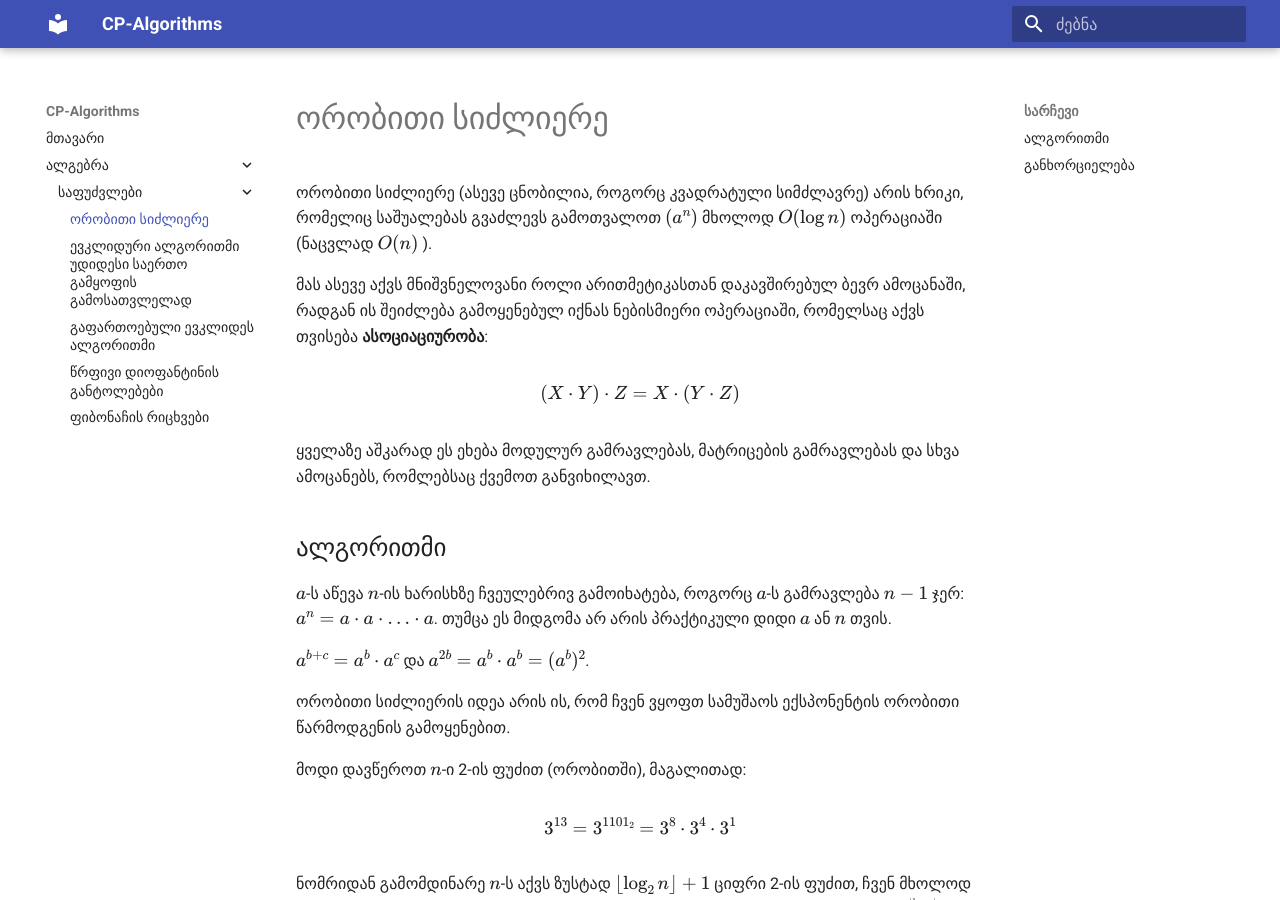
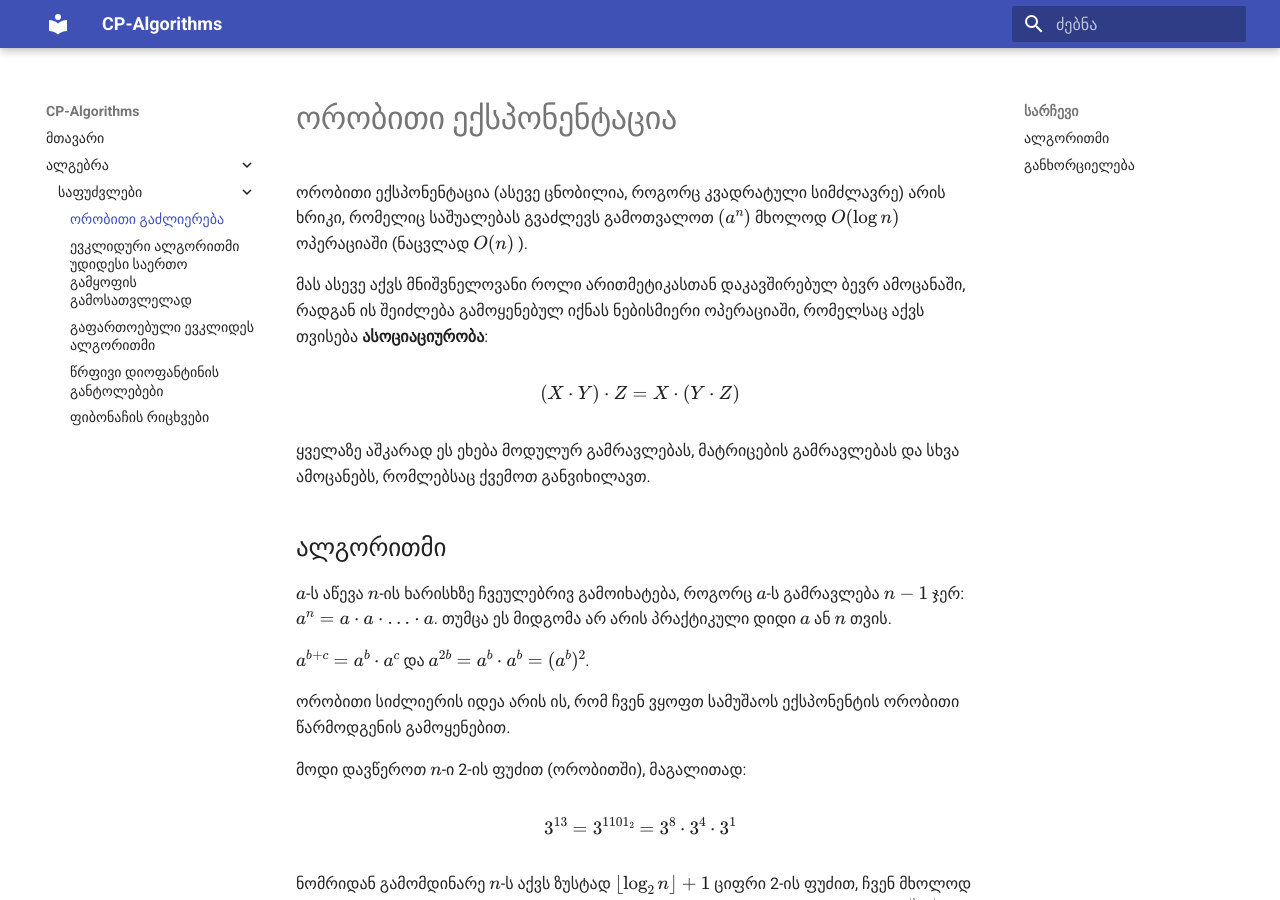
Before and after one commit to competitive-programming-algorithms/cp-algorithms, an MkDocs documentation site: the page built from docs/algebra/binary-exp.md, in a window 1280 px wide and 900 px high. Built offline with MkDocs 1.6.1 and Material for MkDocs 9.7.7, drawn with Linux system fonts in a browser that asks for light colours.

Commit message:
some correction

```diff
--- a/docs/algebra/binary-exp.md
+++ b/docs/algebra/binary-exp.md
@@ -1,6 +1,6 @@
-# ორობითი სიძლიერე
+# ორობითი ექსპონენტაცია
 
-ორობითი სიძლიერე (ასევე ცნობილია, როგორც კვადრატული სიმძლავრე) არის ხრიკი, რომელიც საშუალებას გვაძლევს გამოთვალოთ $(a^n)$ მხოლოდ $O(\log n)$ ოპერაციაში (ნაცვლად $O(n)$ ).
+ორობითი ექსპონენტაცია (ასევე ცნობილია, როგორც კვადრატული სიმძლავრე) არის ხრიკი, რომელიც საშუალებას გვაძლევს გამოთვალოთ $(a^n)$ მხოლოდ $O(\log n)$ ოპერაციაში (ნაცვლად $O(n)$ ).
 
 მას ასევე აქვს მნიშვნელოვანი როლი არითმეტიკასთან დაკავშირებულ ბევრ ამოცანაში, რადგან ის
 შეიძლება გამოყენებულ იქნას ნებისმიერი ოპერაციაში, რომელსაც აქვს თვისება **ასოციაციურობა**:
--- a/mkdocs.yml
+++ b/mkdocs.yml
@@ -6,7 +6,7 @@ nav:
   - მთავარი: 'index.md'
   - ალგებრა:
     - საფუძვლები:
-      - 'ორობითი სიძლიერე': './algebra/binary-exp.md'
+      - 'ორობითი გაძლიერება': './algebra/binary-exp.md'
       - 'ევკლიდური ალგორითმი უდიდესი საერთო გამყოფის გამოსათვლელად': './algebra/euclid-algorithm.md'
       - 'გაფართოებული ევკლიდეს ალგორითმი': './algebra/extended-euclid-algorithm.md'
       - 'წრფივი დიოფანტინის განტოლებები': './algebra/linear-diophantine-equation.md'
```
Also changed, not shown: docs/algebra/fibonacci-numbers.md (+1 -1 lines), docs/algebra/linear-diophantine-equation.md (+2 -2 lines).
